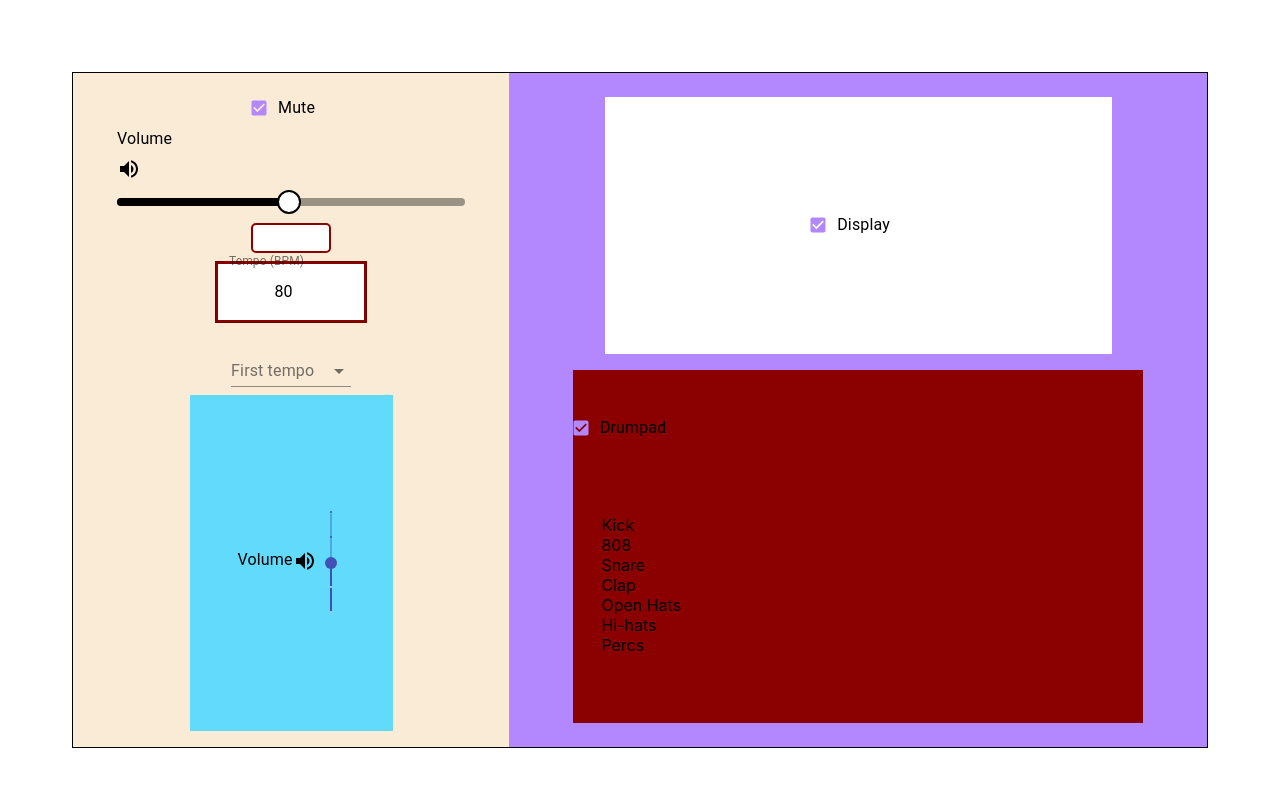
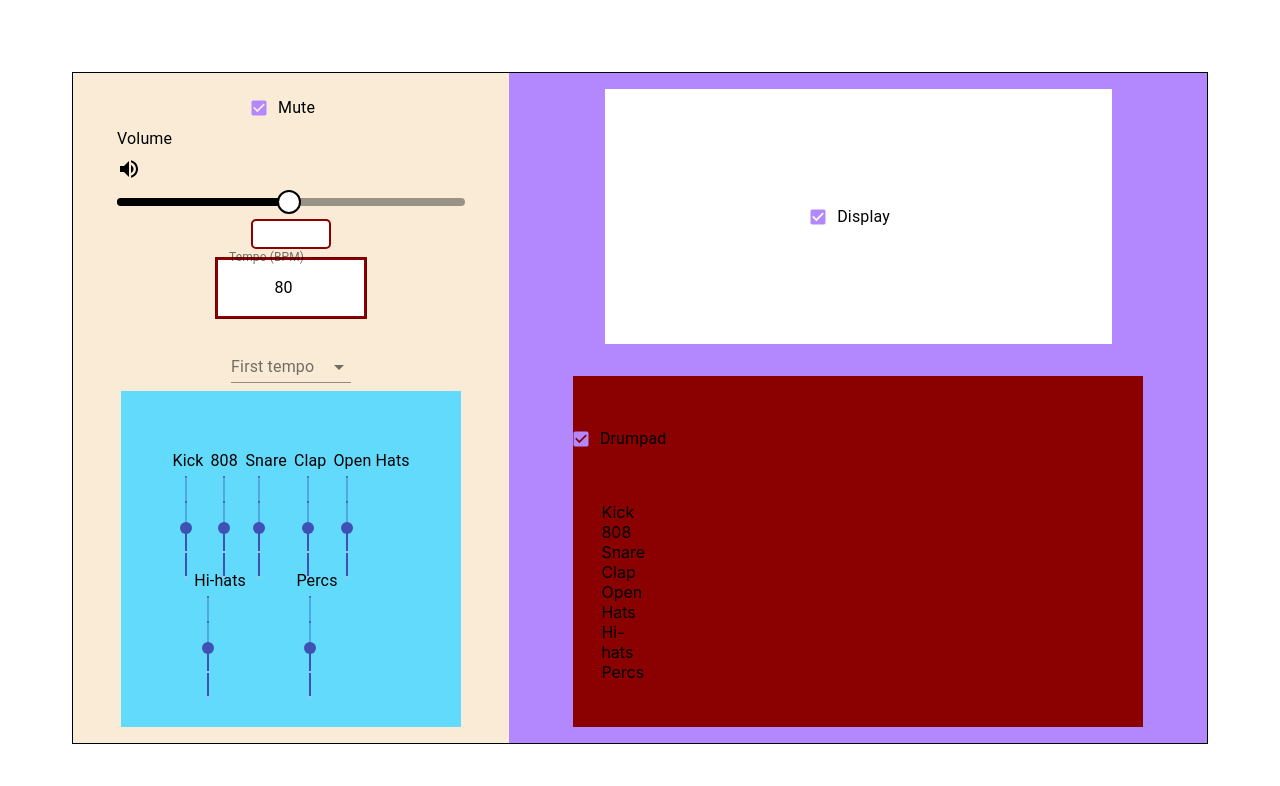
Before and after one commit to davelista/PolyDrum, a React (Create React App) app: page / in a window 1280 px wide. Shown: the top 786 px of the page. Built offline with nearby package versions, Linux system fonts and the light colour scheme; some icons are missing.

Commit message:
some graphic changes and adjustment

```diff
--- a/src/components/Drumpad/Drumpad.js
+++ b/src/components/Drumpad/Drumpad.js
@@ -22,7 +22,17 @@ const Drumpad = (props) => {
                 </Song>*/}
 
                     {samplesList.map((x) => {
-                        return <div className={styles.line}>{x.name} {generatePad(numberStepButton)}</div>
+                        return <>
+                            <div className={styles.line}>
+                                <div className={styles.title}>
+                                    {x.name}
+                                </div>
+                                <div className={styles.stepButton}>
+                                    {generatePad(numberStepButton)}
+                                </div>
+
+                            </div>
+                        </>
                     })}
 
             </div>
--- a/src/components/Drumpad/Drumpad.module.css
+++ b/src/components/Drumpad/Drumpad.module.css
@@ -1,10 +1,20 @@
 .container{
     display: flex;
     flex-direction: column;
-    margin: 5%;
+    margin: 0 5%;
 }
 
 .line{
     display: flex;
     flex-direction: row;
+    align-items: center;
 }
+
+.stepButton{
+    display: flex;
+    flex-direction: row;
+}
+
+.title{
+    width: 10%;
+}
--- a/src/components/PagesSections/RhythmSection.module.css
+++ b/src/components/PagesSections/RhythmSection.module.css
@@ -2,7 +2,7 @@
     display: flex;
     width: 70%;
     flex-direction: column;
-    justify-content: space-around;
+    justify-content: space-between;
     align-items: center;
     background: #B388FF;
     padding: 1rem 2rem;
--- a/src/components/PagesSections/SettingsSection.js
+++ b/src/components/PagesSections/SettingsSection.js
@@ -4,7 +4,7 @@ import {Button, CheckBox, Dropdown, HorizontalSlider, NumberControl, VerticalSli
 import {FaPlay} from "react-icons/all";
 
 const SettingsSection = (props) => {
-    const {volume, play, tempo} = props;
+    const {volume, play, tempo, samplesList} = props;
 
     return (
         <>
@@ -20,7 +20,17 @@ const SettingsSection = (props) => {
                 <Dropdown/>
 
                 <div className={styles.sliders} >
-                    <VerticalSlider title={"Volume"} defaultValue={volume.value} onChangeValue={volume.setValue}/>
+                    {samplesList.map((x, i) => { /*Guarda la funzione .filter */
+                        return <>
+                            <VerticalSlider title={x.name} defaultValue={volume.value} onChangeValue={volume.setValue}/>
+                        </>
+                    })}
+                    <br/>
+                    {/*samplesList.map((x, i) => {
+                        return <>
+                            <VerticalSlider title={x.name} defaultValue={volume.value} onChangeValue={volume.setValue}/>
+                        </>
+                    })*/}
                 </div>
             </div>
         </>
--- a/src/components/PagesSections/SettingsSection.module.css
+++ b/src/components/PagesSections/SettingsSection.module.css
@@ -15,6 +15,7 @@
     padding: 3rem;
     display: flex;
     flex-direction: row;
+    flex-wrap: wrap;
     justify-content: space-around;
     align-items: center;
     background: #61dafb;
--- a/src/components/Slider/HorizontalSlider.js
+++ b/src/components/Slider/HorizontalSlider.js
@@ -18,6 +18,8 @@ const RoundSlider = withStyles({
     root: {
         color: 'black',
         height: 8,
+        display: 'flex',
+        flexDirection: 'row'
     },
     thumb: {
         height: 24,
--- a/src/components/Slider/VerticalSlider.js
+++ b/src/components/Slider/VerticalSlider.js
@@ -3,7 +3,6 @@ import { makeStyles } from '@material-ui/core/styles';
 import Typography from '@material-ui/core/Typography';
 import Slider from '@material-ui/core/Slider';
 import Grid from "@material-ui/core/Grid";
-import {VolumeDown} from "@material-ui/icons";
 import VolumeUp from '@material-ui/icons/VolumeUp';
 
 const useStyles = makeStyles({
@@ -34,16 +33,19 @@ const marks = [
     },
 ];
 
-export default function VerticalSlider(props) {
+const VerticalSlider = (props) => {
     const {title, defaultValue, onChangeValue} = props;
+    const classes = useStyles();
     return (
-        <React.Fragment>
+        <>
+            <div className={classes.root}>
+
             <Typography id="vertical-slider" gutterBottom>
                 {title}
             </Typography>
-            <Grid item>
+            {/* ICONA <Grid item>
                 <VolumeUp/>
-            </Grid>
+            </Grid>*/}
             <div style={{height:"100px"}}>
                 <Slider
                     orientation="vertical"
@@ -54,6 +56,8 @@ export default function VerticalSlider(props) {
                     onChange={(e, value) => onChangeValue(value)}
                 />
             </div>
-        </React.Fragment>
+            </div>
+        </>
     );
 }
+export default VerticalSlider
--- a/src/context/AppContext.js
+++ b/src/context/AppContext.js
@@ -10,12 +10,7 @@ export function useAppContext() {
     const [value, setValue] = useState(50);
     const [rhythmValue, setRhythm] = useState(null);
     const [numStepButtons, setNumStepButton] = useState(null);
-    const rhythms = {
-        0: {
-
-        }
-
-    }
+    const [item, addItem] = useState({}); /*Salva le informazioni di un ritmo*/
 
     return useMemo(
         () => ({
@@ -28,6 +23,10 @@ export function useAppContext() {
             stepButtons:{
                 numStepButtons,
                 setNumStepButton
+            },
+            dbRhythms: {
+                item,
+                addItem
             },
             rhythm: {
                 rhythmValue,
@@ -42,6 +41,6 @@ export function useAppContext() {
                 setValue
             }
         }),
-        [bpm, setBpm, isPlay, setPlay, value, setValue, rhythmValue, setRhythm, numStepButtons, setNumStepButton]
+        [bpm, setBpm, isPlay, setPlay, value, setValue, rhythmValue, setRhythm, numStepButtons, setNumStepButton, item, addItem]
     );
 }
--- a/src/samplesList.json
+++ b/src/samplesList.json
@@ -8,10 +8,9 @@
     "dir": "808"
   },
   {
-  "name": "Snare",
-  "dir": "snare"
+    "name": "Snare",
+    "dir": "snare"
   },
-
   {
     "name": "Clap",
     "dir": "claps"
--- a/src/view/Drumbit.js
+++ b/src/view/Drumbit.js
@@ -14,7 +14,7 @@ function Drumbit(props) {
         <div className={styles.container}>
 
             {/*FIRST SECTION --> AUX AND BUTTONS*/}
-            <SettingsSection volume={appData.volume} tempo={appData.tempo} play={appData.play}/>
+            <SettingsSection volume={appData.volume} tempo={appData.tempo} play={appData.play} samplesList={appData.samplesList}/>
             {/*THIRD SECTION ON THE RIGHT */}
             <RhythmSection tempo={appData.tempo} volume={appData.volume} play={appData.play} stepButtons={appData.stepButtons} samplesList={appData.samplesList}/>
 
```
